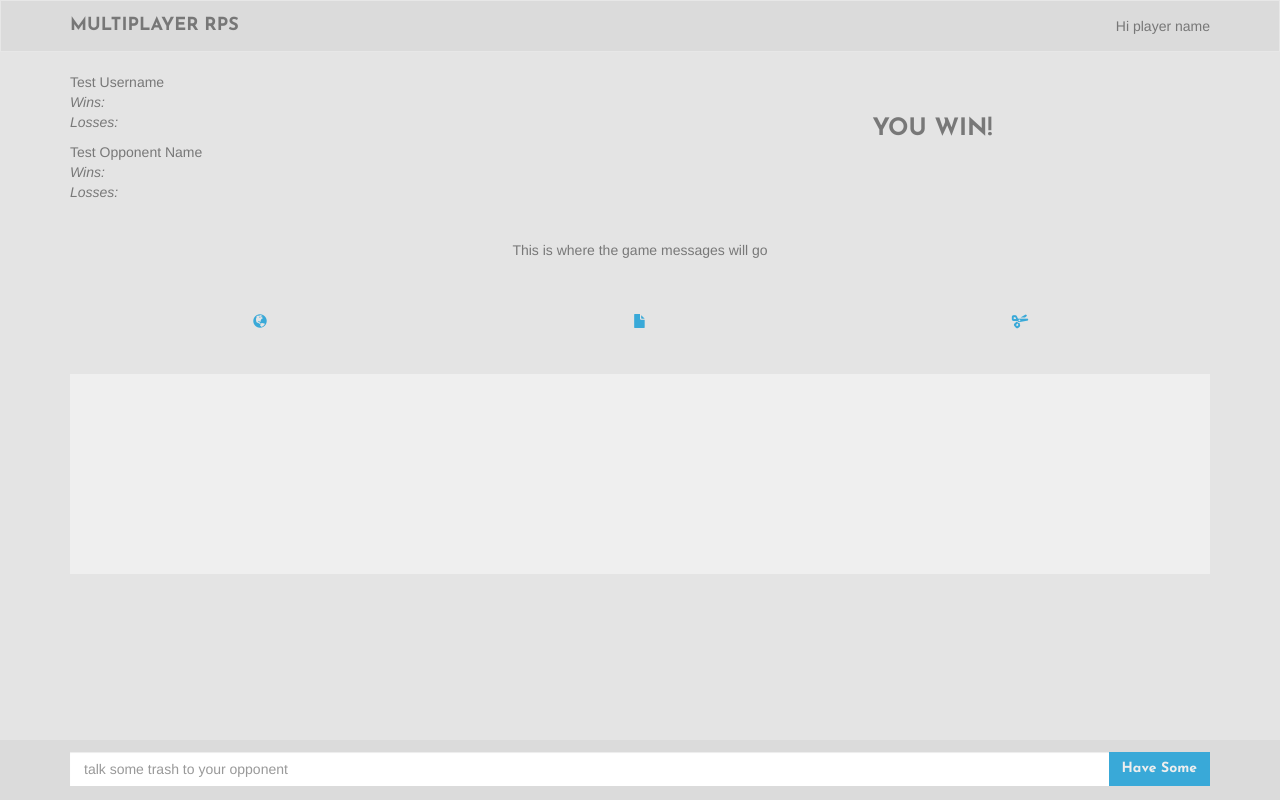
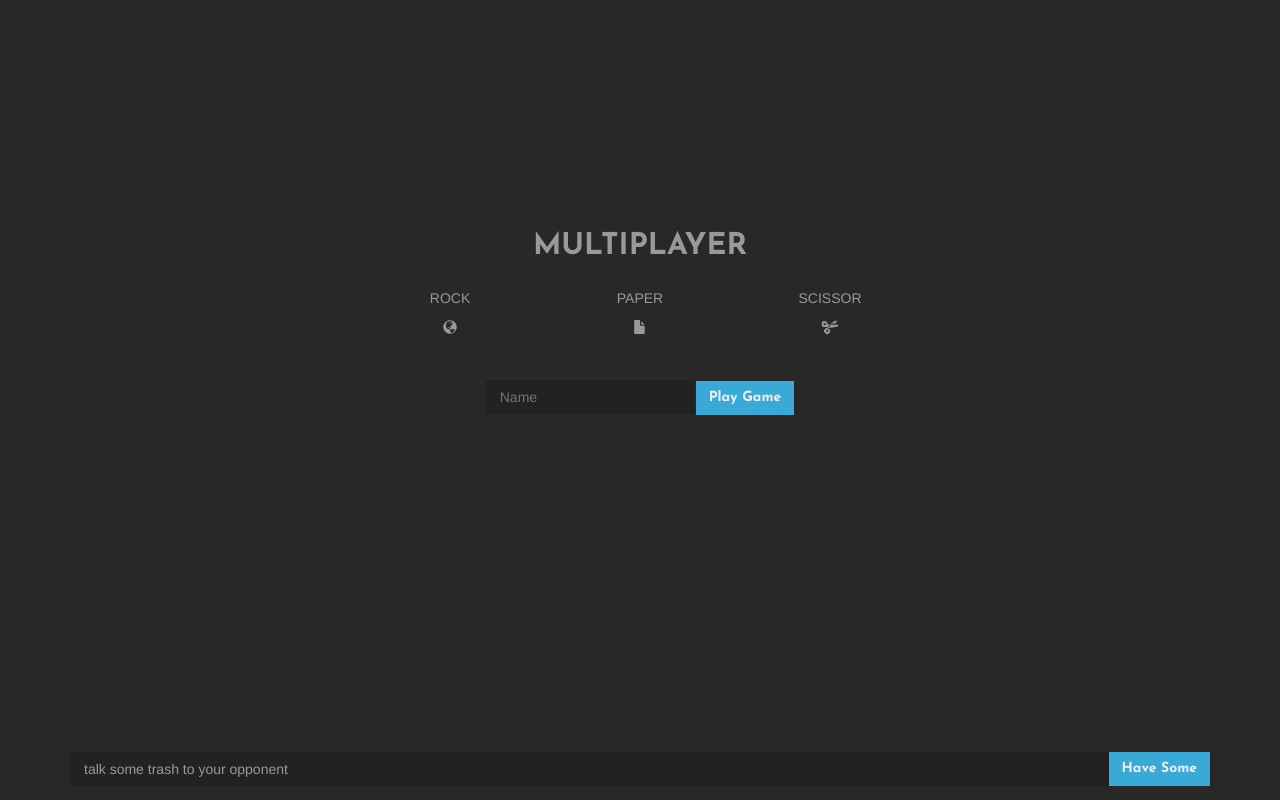
Before and after one commit to robbethencourt/RPS-Multiplayer, a PHP site: page / in a window 1280 px wide. Run offline with PHP 8.4, Linux system fonts and the light colour scheme; some libraries are stand-ins or nearby versions.

Commit message:
dark color palette change

```diff
--- a/assets/css/style.css
+++ b/assets/css/style.css
@@ -1,7 +1,11 @@
 /* global styles */
 body {
+	color: #999;
+	background: #e4e4e4;
+}
+
+a, a:active, a:link {
 	color: #787878;
-	background: #e4e4e4;
 }
 
 
@@ -10,6 +14,10 @@ body {
 	border-radius: 0;
 	background: #DBDBDB;
 }
+
+	.navbar-default a, .navbar-default a:active, .navbar-default a:link {
+		color: #999;
+	}
 
 	.navbar-header {
 		float: left;
@@ -111,7 +119,7 @@ body {
 			padding: .5em 1em;
 			border: none;
 			border-radius: 0;
-			background: #fff;
+			background: #222;
 		}
 
 		.footer input[type="text"]:focus {
@@ -128,7 +136,7 @@ body {
 	left: 0;
 	height: 100%;
 	width: 100%;
-	background: #e4e4e4;
+	background: #282828;
 }
 
 	.rps-overlay-icons {
@@ -137,6 +145,7 @@ body {
 	}
 
 		.rps-overlay-icons h2 {
+			padding-bottom: .5em;
 			font-family: 'Josefin Sans', sans-serif;
 			font-weight: 700;
 		}
@@ -150,7 +159,7 @@ body {
 			padding: .5em 1em;
 			border: none;
 			border-radius: 0;
-			background: #fff;
+			background: #222;
 		}
 
 		.player-name-container input[type="text"]:focus {
--- a/index.html
+++ b/index.html
@@ -23,7 +23,7 @@
 <body>
 
 	<!-- nav -->
-	<nav class="navbar navbar-default">
+	<nav class="navbar navbar-inverted">
 	 	<div class="container">
 	    	<div class="navbar-header">
 	      		<a class="navbar-brand" href="#">MULTIPLAYER RPS</a>
@@ -128,14 +128,14 @@
 	</div>
 
 
-	<!-- player name overlay
+	<!-- player name overlay -->
 	<div id="player-name-overlay">
 		<div class="container">
 			<div class="rps-overlay-icons">
 				<div class="row">
 					<div class="col-xs-12"><h2>MULTIPLAYER</h2></div>
 				</div>
-				<div class="row">
+				<div class="row no-gutters">
 					<div class="col-xs-2 col-xs-offset-3"><p>ROCK</p><span class="glyphicon glyphicon-globe" aria-hidden="true" aria-label="rock"></span></div>
 					<div class="col-xs-2"><p>PAPER</p><span class="glyphicon glyphicon-file" aria-hidden="true" aria-label="paper"></span></div>
 					<div class="col-xs-2"><p>SCISSOR</p><span class="glyphicon glyphicon-scissors" aria-hidden="true" aria-label="scissor"></span></div>
@@ -151,7 +151,7 @@
 			</div>
 		</div>
 	</div>
-	-->
+
 
 	<!-- jQuery cdn -->
 	<script type="text/javascript" src="https://code.jquery.com/jquery-2.2.0.min.js"></script>
```
